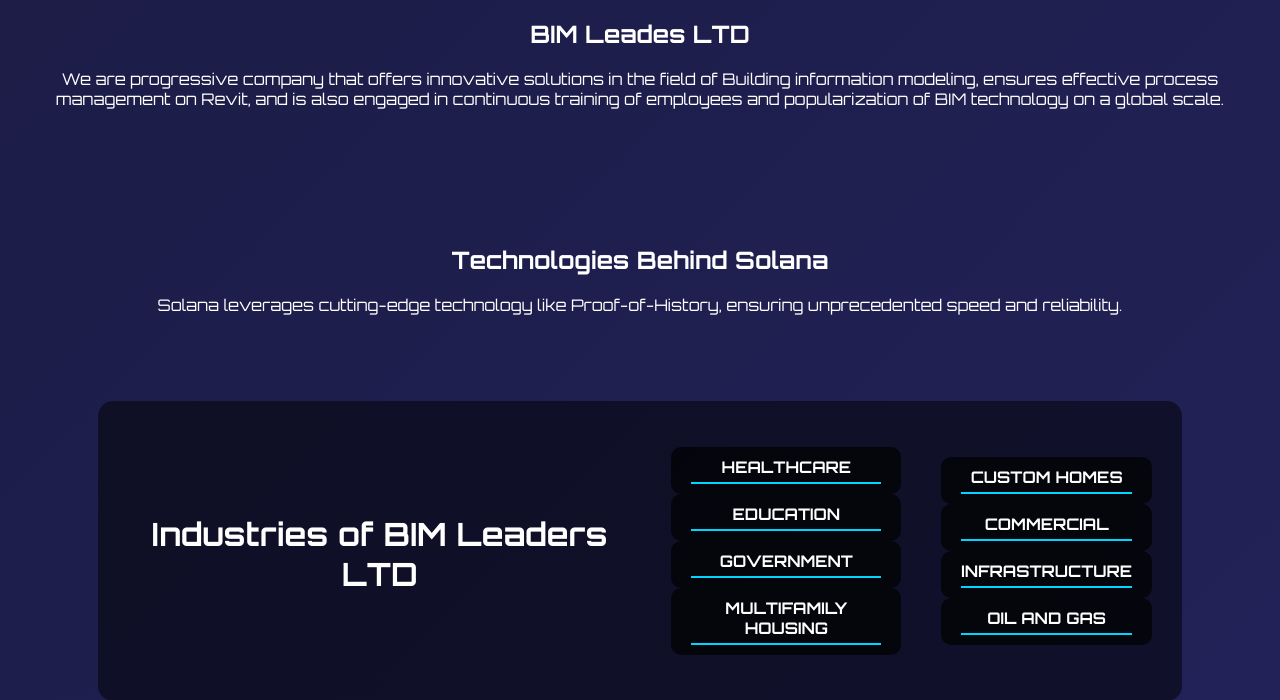
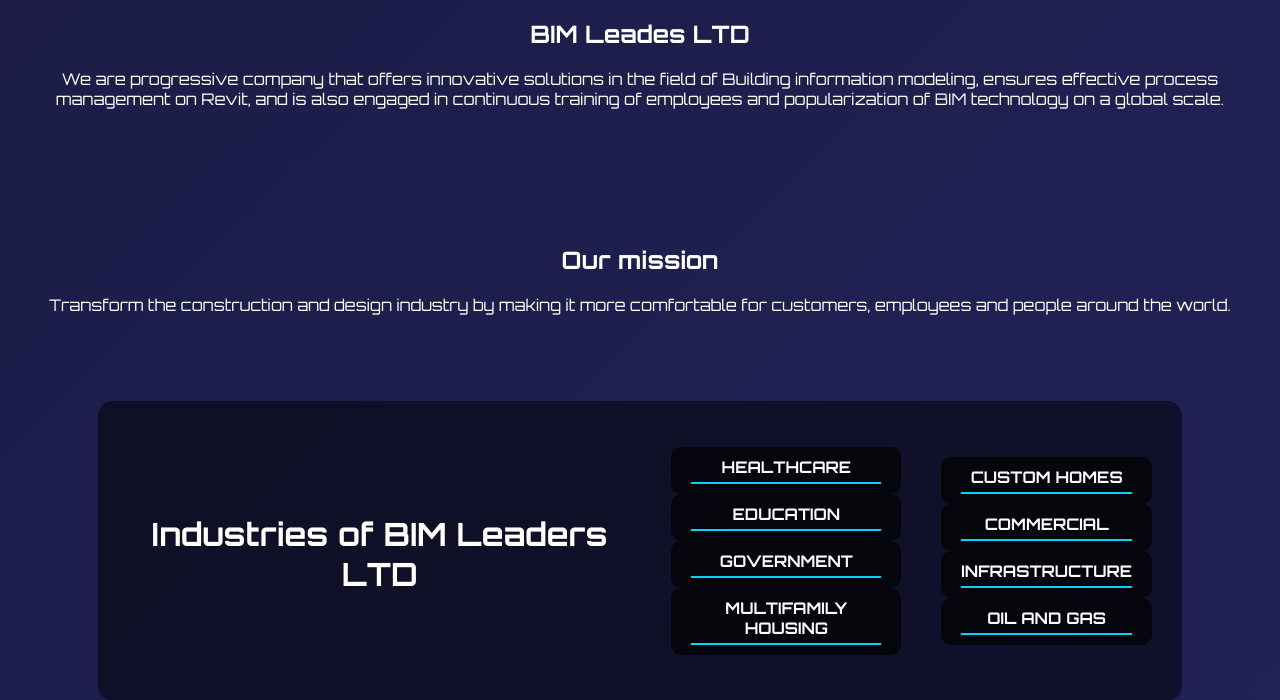
Before and after one commit to Miraawwq/TELBOT, a Flask app: page / in a window 1280 px wide. Shown: the part 851-1551 px from the top of the page. Run offline with Flask 3, Linux system fonts and the light colour scheme.

Commit message:
Update index.html

```diff
--- a/templates/index.html
+++ b/templates/index.html
@@ -373,8 +373,8 @@
     </section>
 
     <section id="technologies" class="technologies">
-        <h2>Technologies Behind Solana</h2>
-        <p>Solana leverages cutting-edge technology like Proof-of-History, ensuring unprecedented speed and reliability.</p>
+        <h2>Our mission</h2>
+        <p>Transform the construction and design industry by making it more comfortable for customers, employees and people around the world.</p>
     </section>
 
    <section id="advantages" class="advantages">
```
